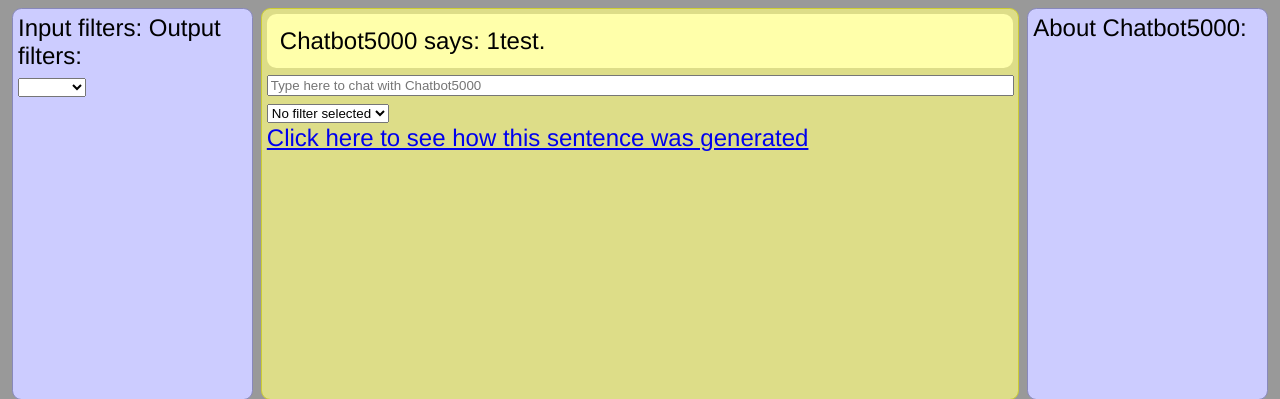
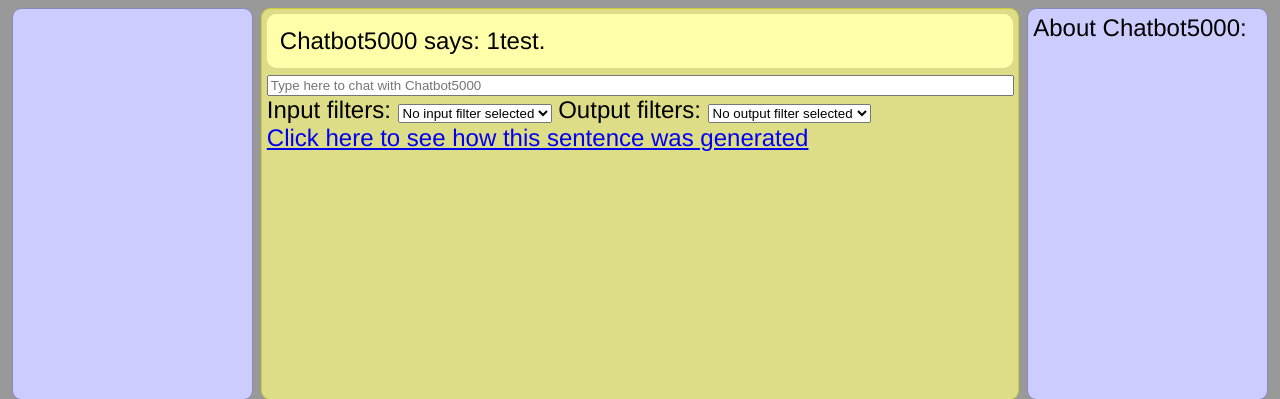
Before and after one commit to corinnelhh/chatbot, a Flask app: page / in a window 1280 px wide. Shown: the part 94-493 px from the top of the page. Run offline with Flask 2, Linux system fonts and the light colour scheme; parts of the project's set-up code (start-up, migrations or seed data) failed here and were passed over; some libraries are stand-ins or nearby versions.

Commit message:
incorporated output filters into web view

```diff
--- a/output_filters.py
+++ b/output_filters.py
@@ -21,10 +21,8 @@ def filter_pos(sentences):
     content_pos = ['VB','NN','JJ']
     output_sentences = []
     for sentence in sentences:
-        print sentence
         words = wordpunct_tokenize(sentence)
         tagged = pos_tag(words)
-        print tagged
         for word, pos in tagged:
             if pos[:2] in content_pos:
                 output_sentences.append(sentence)
--- a/templates/base.html
+++ b/templates/base.html
@@ -11,15 +11,9 @@
         About Chatbot5000:
     </aside>
     <aside id="filters">
-        Input filters:
-        Output filters:
+
         <form>
-            <select>
-                <option value = "1"></option>
-                <option value = "2">Orange</option>
-                <option value = "3">Banana</option>
-                <option value = "4">Apple</option>
-            </select>
+
         </form>
     </aside>
         <article>
@@ -32,14 +26,23 @@
                 <div class="field">
                 <input type="text" size="auto" name="submission" id="submission" placeholder="Type here to chat with Chatbot5000"/>
                 </div>
+        Input filters:
 
             <select name="input_filter" id="input_filter">
-                <option value = "1">No filter selected</option>
+                <option value = "1">No input filter selected</option>
                 <option value = "filter_content">Content Words</option>
                 <option value = "small_talk">Small Talk</option>
                 <option value = "length">Length</option>
                 <option value = "content_priority">Content Priority</option>
             </select>
+        Output filters:
+            <select name="output_filter" id="output_filter">
+                <option value = "1">No output filter selected</option>
+                <option value = "filter_length">Length</option>
+                <option value = "filter_pos">Content Words</option>
+                <option value = "4">Apple</option>
+            </select>
+
             </form>
             <a href="#" class="show_hide">Click here to see how this sentence was generated</a>
             <div class="slidingDiv">
--- a/views.py
+++ b/views.py
@@ -23,7 +23,12 @@ def submit():
     """Accepts user submission, creates reply, redirects to homepage."""
     submission = request.form['submission']
     input_ = request.form['input_filter']
-    reply = cbot.compose_response(submission, input_filter=input_)
+    output_ = request.form['output_filter']
+    reply = cbot.compose_response(
+        submission,
+        input_filter=input_,
+        output_filter=output_
+        )
     return show_chatbot(reply)
 
 
```
Also changed, not shown: chatbot_brain.py (+12 -3 lines).
